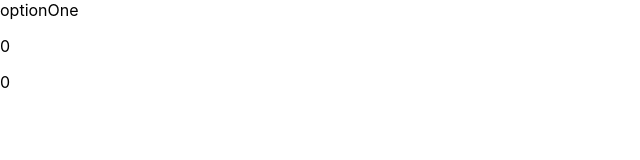
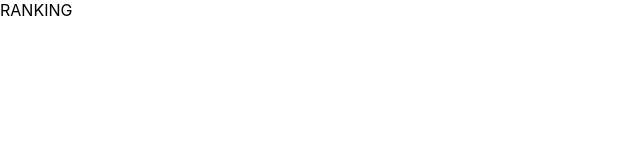
Before and after one commit to nmiguelmoura/Poll-react-readux, a React (Create React App) app: page /question/1 in a window 1280 px wide. Shown: the top 160 px of the page, without its empty margins (0-640 px from the left). Built offline with nearby package versions, Linux system fonts and the light colour scheme.

Commit message:
type: feat Add Ranking page structure.

```diff
--- a/src/components/App.js
+++ b/src/components/App.js
@@ -3,7 +3,8 @@ import {connect} from 'react-redux';
 import { handleInitialData } from "../actions/shared";
 import { handleAddQuestion, handleAddAnswer } from "../actions/questions";
 import { setAuthenticatedUser } from "../actions/authedUser";
-import Question from './Question';
+// import Question from './Question';
+import Ranking from './Ranking';
 
 class App extends Component {
     componentDidMount() {
@@ -32,20 +33,16 @@ class App extends Component {
                 answer: 'optionTwo'
             }))
         }, 3000);
-
-
-
-
     }
 
     render() {
-        const match = {
-            id: '6ni6ok3ym7mf1p33lnez'
-        };
+        // const match = {
+        //     id: 'xj352vofupe1dqz9emx13r'
+        // };
 
         return (
             <div>
-                <Question match={match}/>
+                <Ranking />
             </div>
         );
     }
--- a/src/components/Question.js
+++ b/src/components/Question.js
@@ -26,9 +26,6 @@ class Question extends Component {
         let userAnswer;
         if(question.alreadyAnswered) {
             const user = this.props.users[this.props.authedUser];
-            console.log("#######");
-            console.log(this.props.authedUser);
-            console.log(user);
             userAnswer = user.answers[qid];
         }
 
@@ -58,7 +55,7 @@ class Question extends Component {
                         </div>
                         <div>
                             <p>{question.optionTwo.Text}</p>
-                            <p>{question.optionOne.percentage}</p>
+                            <p>{question.optionTwo.percentage}</p>
                         </div>
                     </div>
                 )}
@@ -66,25 +63,6 @@ class Question extends Component {
         );
     }
 }
-
-//
-// const Question = (props) => {
-//     const {question} = props;
-//     return (
-//         <div>
-//             <button onClick={() => {
-//                 props.onAnswer(question.id, QUESTION_OPTIONS.OPTION_ONE)
-//             }}>
-//                 {question.optionOne.text}
-//             </button>
-//             <button onClick={() => {
-//                 props.onAnswer(question.id, QUESTION_OPTIONS.OPTION_TWO)
-//             }}>
-//                 {question.optionTwo.text}
-//             </button>
-//         </div>
-//     );
-// };
 
 function mapStateToProps({authedUser, questions, users}, props) {
     return {
--- /dev/null
+++ b/src/components/Ranking.js
@@ -0,0 +1,20 @@
+import React, {Component} from 'react';
+import {connect} from 'react-redux';
+
+class Ranking extends Component {
+    render() {
+        console.log(this.props.users);
+        return (
+            <div>RANKING</div>
+        );
+    }
+}
+
+function mapStateToProps({ authedUser, users }) {
+    return {
+        authedUser,
+        users
+    }
+}
+
+export default connect(mapStateToProps)(Ranking);
--- a/src/utils/helpers.js
+++ b/src/utils/helpers.js
@@ -12,7 +12,7 @@ export const getPollResults = (optionOneAnswers, optionTwoAnswers) => {
 
     if(optionOneAnswers + optionTwoAnswers > 0) {
         optionOnePercentage = Math.round((optionOneAnswers * 1000) / (optionOneAnswers + optionTwoAnswers)) / 10;
-        optionTwoPercentage = Math.round(optionOnePercentage * 10) / 10;
+        optionTwoPercentage = Math.round((100 - optionOnePercentage) * 10) / 10;
     }
 
 
```
